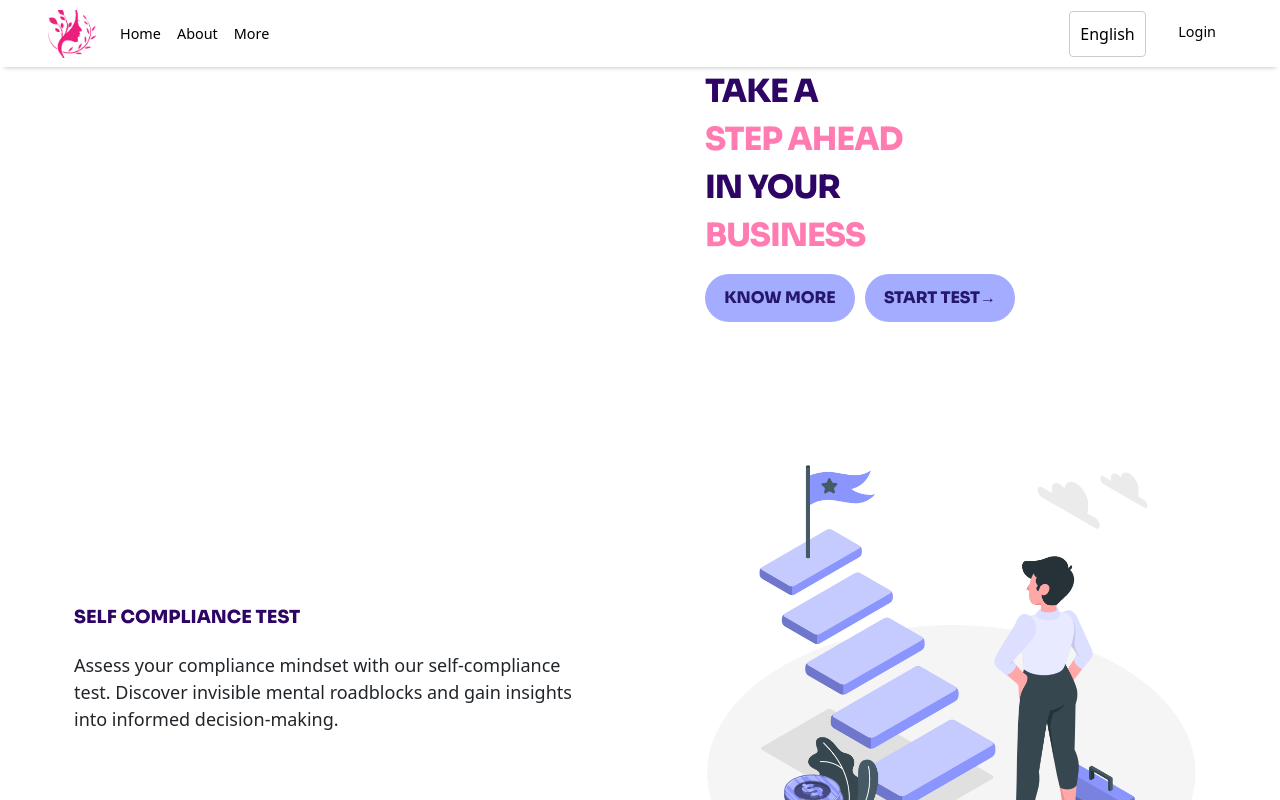
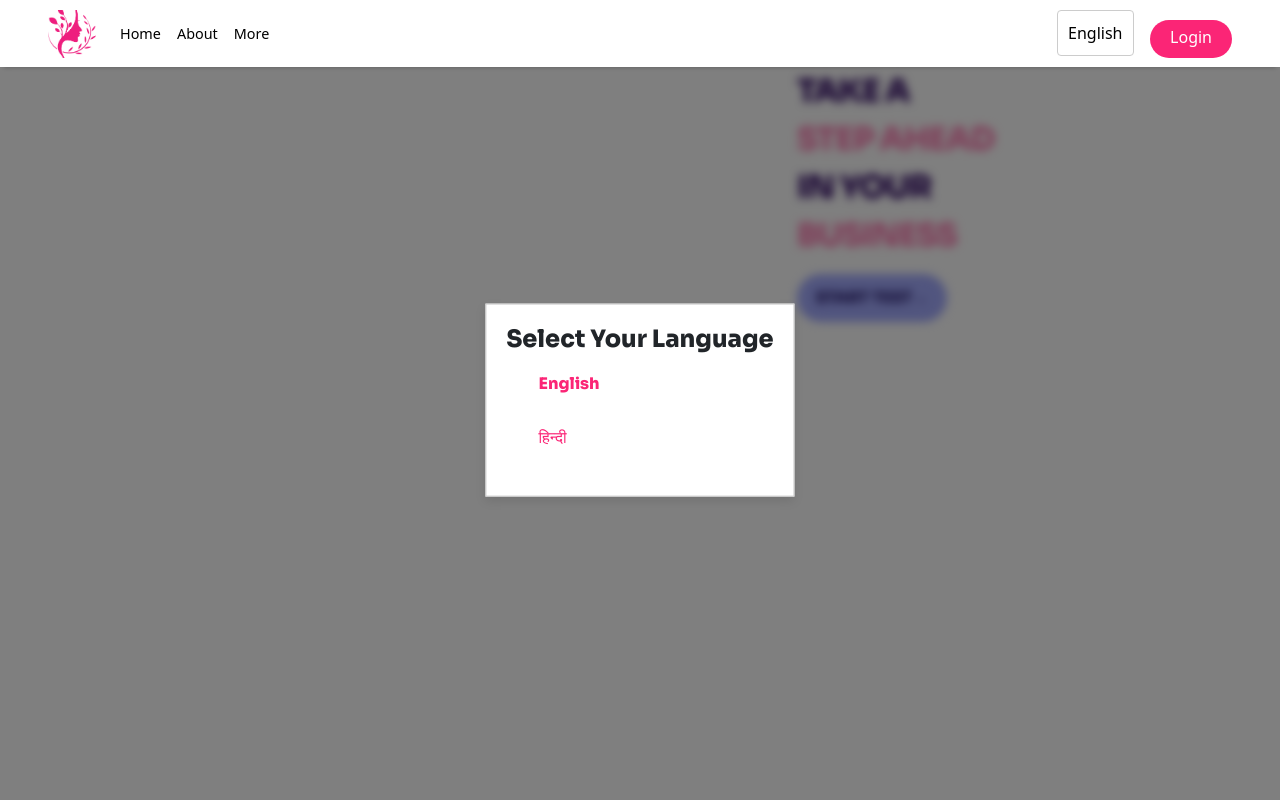
Before and after one commit to anuragt0/Psychometric-Test-Dev, a React (Create React App) app in the folder client/: page / in a window 1280 px wide. Shown: the top 800 px of the page. Built offline with nearby package versions, Linux system fonts and the light colour scheme; no server answers.

Commit message:
add language modal

```diff
--- a/client/src/components/NavBar.js
+++ b/client/src/components/NavBar.js
@@ -93,18 +93,22 @@ const Navbar = () => {
   return (
     <nav className={`${css.outerNav} navbar navbar-expand-lg fixed-top`}
     style={{ position: "sticky", top: 0, zIndex: 100 }}>
+
+       <div className={`${css.hamDisplay}`}>
       <Link to="/" style={{ marginRight: "1rem" }}>
         <img src={logo} alt="yi-logo" style={{"width": "3rem",
     "marginRight": "2%"}} />
+
       </Link>
       <button
         type="button"
-        className="navbar-toggler"
+        className={`${css.navStyle} navbar-toggler`}
         data-bs-toggle="collapse"
         data-bs-target="#navbarCollapse"
       >
         <span className="navbar-toggler-icon"></span>
       </button>
+      </div>
 
       <div className="collapse navbar-collapse" id="navbarCollapse">
         <ul className="navbar-nav mr-auto text-ff1">
--- /dev/null
+++ b/client/src/components/neha/LanguageSelectorModal.css
@@ -0,0 +1,49 @@
+/* LanguageSelectorModal.css */
+
+.modal-container {
+  /* width : 400px;
+  height : 45%;
+  margin : 0 auto; */
+  position: absolute;
+  background: white;
+  border: 1px solid #ccc;
+  padding: 20px;
+  top: 50%;
+  left: 50%;
+  transform: translate(-50%, -50%);
+  box-shadow: 0px 4px 10px rgba(0, 0, 0, 0.1);
+  font-family: 'Sora', sans-serif;
+  /* color: #A4ACFF; */
+}
+
+.language-list {
+  list-style: none;
+}
+
+.language-option {
+  cursor: pointer;
+  margin-bottom: 10px;
+  color : #FB2576;
+  padding : 10px 0;
+}
+
+/* Rest of your styles */
+
+.page-container {
+  /* Your existing styles for the page container */
+  position: relative; /* Important to make overlay relative to this container */
+}
+
+.blur-background {
+  filter: blur(5px); /* Apply backdrop blur when modal is open */
+}
+
+.modal-overlay {
+  position: absolute;
+  top: 0;
+  left: 0;
+  width: 100%;
+  height: 100%;
+  background-color: rgba(0, 0, 0, 0.5); /* Semi-transparent black */
+  z-index: 1; /* Ensure it's below the modal */
+}
--- /dev/null
+++ b/client/src/components/neha/LanguageSelectorModal.js
@@ -0,0 +1,29 @@
+// LanguageSelectorModal.js
+
+import React from 'react';
+import './LanguageSelectorModal.css'; // Import your CSS file
+
+const LanguageSelectorModal = ({ languages, onSelect }) => {
+  const handleLanguageClick = language => {
+    onSelect(language);
+  };
+
+  return (
+    <div className="modal-container">
+      <h4>Select Your Language</h4>
+      <ul className="language-list">
+        {languages.map(language => (
+          <li
+            key={language}
+            onClick={() => handleLanguageClick(language)}
+            className="language-option"
+          >
+            {language}
+          </li>
+        ))}
+      </ul>
+    </div>
+  );
+};
+
+export default LanguageSelectorModal;
--- a/client/src/components/neha/Page.js
+++ b/client/src/components/neha/Page.js
@@ -8,17 +8,36 @@ import { Footer } from './Footer'
 import { motion } from 'framer-motion'
 import { InView } from 'react-intersection-observer'
 import videoFile from './images/Worklife.mp4'
-import { useState } from 'react';
+import { useState, useEffect } from 'react';
 import { useInView } from 'framer-motion' // refer slide.jsx
 import { staggerContainer } from './framer'
 import { TypingText } from './text'
 import { useRef } from 'react'
 import { headerVariants, textVariant } from './framer'
-
-
+import LanguageSelectorModal from './LanguageSelectorModal';
 
 
 const Page = () => {
+
+    const [showModal, setShowModal] = useState(true);
+    const [selectedLanguage, setSelectedLanguage] = useState('');
+    const languages = ['English', 'हिन्दी '];
+
+    useEffect(() => {
+        console.log('useEffect is triggered');
+        const hasVisitedBefore = localStorage.getItem('hasVisited');
+        if (!hasVisitedBefore) {
+            setShowModal(true);
+            localStorage.setItem('hasVisited', true);
+        }
+    }, []);
+
+    const handleLanguageSelect = language => {
+        console.log({ language });
+        setSelectedLanguage(language);
+        setShowModal(false);
+        // Perform any language-related tasks here
+    };
 
     const ref = useRef(null);
     const isInView = useInView(ref, { once: true });
@@ -32,10 +51,25 @@ const Page = () => {
         setIsLoading(false);
     };
 
+
+
     return (
         <>
 
-            <div className='container-page1'>
+            {/* modal */}
+
+            {showModal && (
+                <div className="modal-overlay">
+                    <LanguageSelectorModal
+                        languages={languages}
+                        onSelect={handleLanguageSelect}
+                    />
+                </div>
+            )}
+
+
+
+            <div className={`container-page1 page-container ${showModal ? 'blur-background' : ''}`}>
                 <div className='img-container'>
 
                     <video className='image-top' controls={false} autoPlay muted
@@ -72,12 +106,12 @@ const Page = () => {
                                 BUSINESS</motion.div>
                         </motion.div>
                         <div className='hero-btn-wrap'>
-                            <motion.a href='#start-test' className='btn'
+                            {/* <motion.a href='#start-test' className='btn'
                                 whileHover={{ scale: 1.1 }} transition={{ type: 'spring', stiffness: 300 }}
                                 whileTap={{ scale: 0.9, backgroundColor: '#a4acff', color: 'rgb(37, 23, 107)' }}
 
                             >
-                                KNOW MORE</motion.a>
+                                KNOW MORE</motion.a> */}
 
                             <Link to='/test/instructions' style={{ textDecoration: 'nwrap' }}>
                                 <motion.a className='btn'
@@ -85,14 +119,14 @@ const Page = () => {
                                     whileTap={{ scale: 0.9, backgroundColor: '#a4acff', color: 'rgb(37, 23, 107)' }}
 
                                 >START TEST<span className='arrow'>&rarr;</span></motion.a></Link>
-                                    </div>
+                        </div>
 
                     </div>
                 </div>
 
             </div >
 
-            {/* PAGE 2 */}
+            {/* PAGE 2
 
 
             <section id='start-test' className='container-page2' ref={ref}>
@@ -210,7 +244,7 @@ const Page = () => {
 
             </section>
 
-            <Footer />
+            <Footer /> */}
 
         </>
     )
--- a/client/src/css/navbar.module.css
+++ b/client/src/css/navbar.module.css
@@ -10,15 +10,25 @@
     margin-right: 2%;
   }
 
+  .hamDisplay{
+    display: flex;
+    justify-content: space-between;
+    align-items: center;
+  }
+
+  .navStyle{
+    margin-left: 200px;
+  }
+
   .navBtn {
-    background-color: var(--light-grey);
-    color: black;
-    border-radius: 0.3rem;
-    height: 2.2rem;
-    width: fit-content;
-    padding: 0 1rem;
+    background-color: #FB2576;
+    color: rgb(255, 255, 255);
+    border-radius: 20px;
+    height: 38px;
+    /* width: fit-content; */
+    /* padding: 0 1rem; */
     /* padding: 0; */
-    font-size: 0.9rem;
+    padding: 5px 20px;
     border: none;
     margin-left: 1rem;
   }
```
Also changed, not shown: 1 other file (tests, documents, lock files or other folders).
